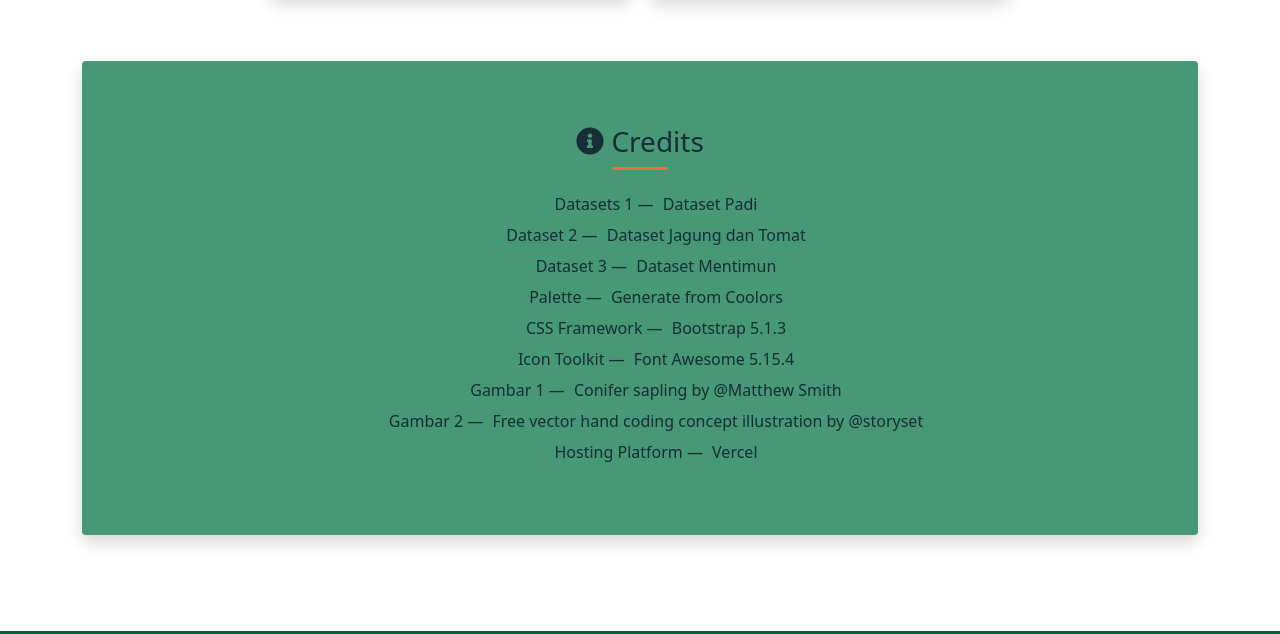
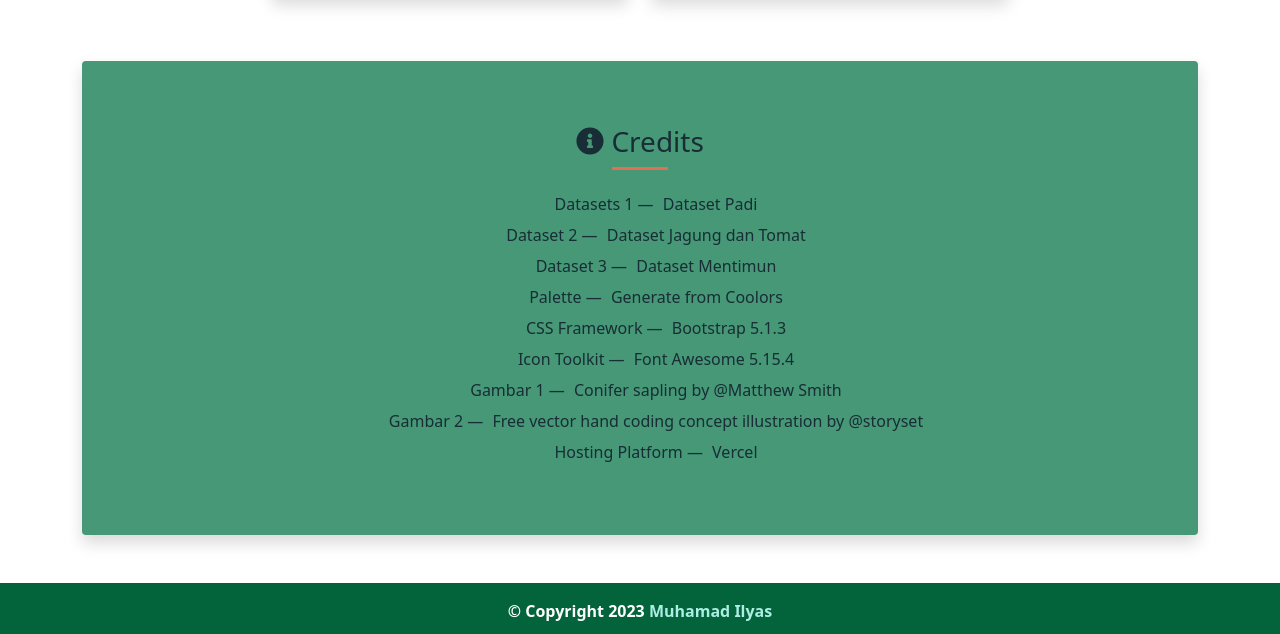
Before and after one commit to MuhamdIlyas/plant_disease, a website built with webpack: page dist/index.html in a window 1280 px wide. Shown: the part 1663-2297 px from the top of the page. Built offline with nearby package versions, Linux system fonts and the light colour scheme.

Commit message:
Update Bundle.js

```diff
--- a/dist/index.html
+++ b/dist/index.html
@@ -1 +1 @@
-<!doctype html><html lang="id" class="h-100"><head><meta charset="UTF-8"/><meta http-equiv="X-UA-Compatible" content="IE=edge"/><meta name="viewport" content="width=device-width,initial-scale=1"/><meta name="dicoding:email" content="181240000833@unisnu.ac.id"><title>Garbage Classification &mdash; Klasifikasi Jenis Sampah Menggunakan Image Classification</title><link rel="icon" href="favicon2.ico"><script defer="defer" src="bundle.js"></script></head><body class="d-flex flex-column h-100"><header><navigation-bar class="navbar navbar-expand-lg navbar-dark fixed-top shadow-sm"></navigation-bar><jumbotron-section></jumbotron-section></header><main class="container mb-5"><div id="content" class="my-5"><classify-section class="row mb-5 text-center" id="klasifikasikan"></classify-section></div><aside id="aside" class="my-5"><author-section id="tim-pengembang" class="row mb-5"></author-section><credits-section id="credits" class="row"></credits-section></aside></main><footer class="footer mt-auto"><p class="fw-bold">&copy; Copyright 2021 <a href="#tim-pengembang">Team ID CSD-114</a></p><p><a class="text-light" href="https://github.com/virgiawankusuma/Garbage-Classification" target="_blank"><u>View on GitHub <i class="fab fa-github"></i></u></a></p></footer></body></html>
+<!doctype html><html lang="id" class="h-100"><head><meta charset="UTF-8"/><meta http-equiv="X-UA-Compatible" content="IE=edge"/><meta name="viewport" content="width=device-width,initial-scale=1"/><meta name="dicoding:email" content="181240000833@unisnu.ac.id"><title>Plant Disease &mdash; Klasifikasi Penyakit Tanaman Menggunakan CNN</title><link rel="icon" href="FaviconDaun1.ico"><script defer="defer" src="bundle.js"></script></head><body class="d-flex flex-column h-100"><header><navigation-bar class="navbar navbar-expand-lg navbar-dark fixed-top shadow-sm"></navigation-bar><jumbotron-section></jumbotron-section></header><main class="container mb-5"><div id="content" class="my-5"><classify-section class="row mb-5 text-center" id="klasifikasikan"></classify-section></div><aside id="aside" class="my-6"><author-section id="tim-pengembang" class="row mb-5"></author-section><credits-section id="credits" class="row"></credits-section></aside></main><footer class="footer mt-auto"><p class="fw-bold">&copy; Copyright 2023 <a href="#tim-pengembang">Muhamad Ilyas</a></p><p><a class="text-light" href="https://github.com/muhamadilyas17" target="_blank"><u>View on GitHub <i class="fab fa-github"></i></u></a></p></footer></body></html>
```
Also changed, not shown: dist/FaviconDaun1.ico (added), dist/favicon2.ico (deleted), 1 other file.
